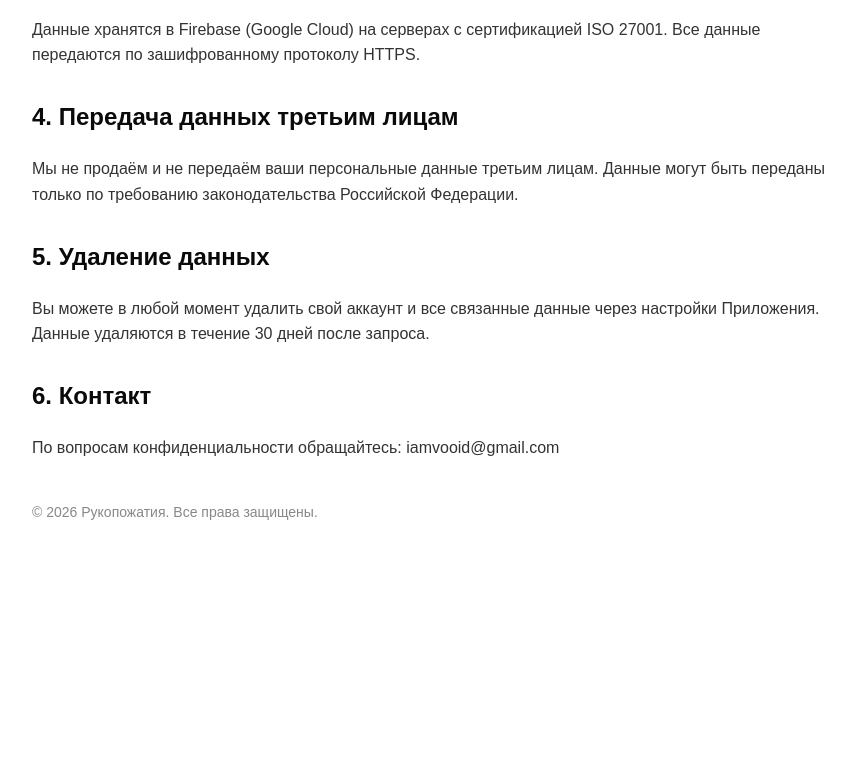
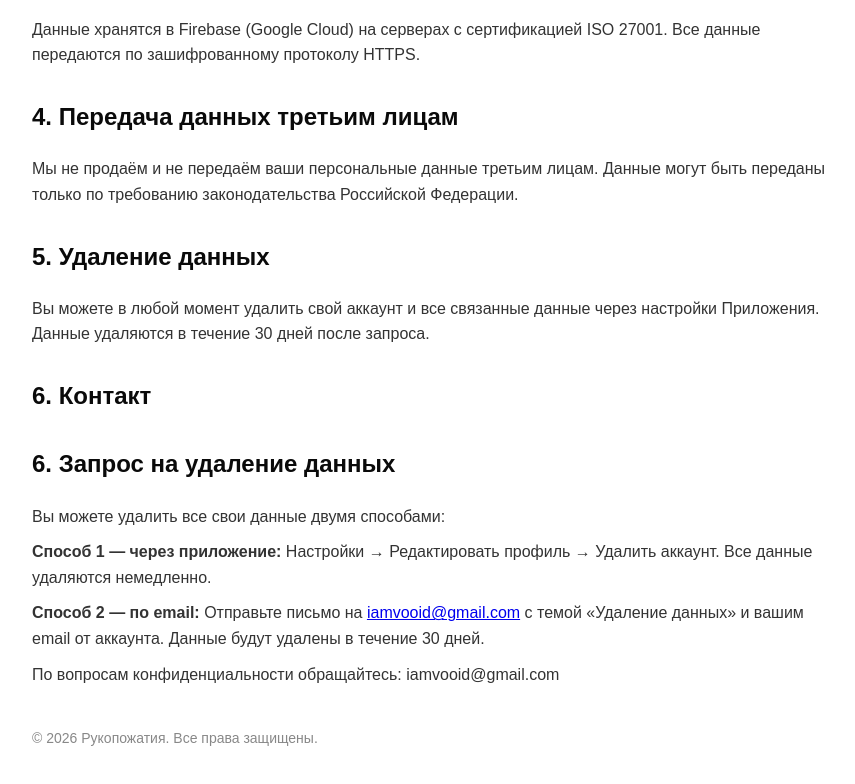
Before and after one commit to iamvooid-commits/privacy-policy, a plain HTML site: page index.html in a window 1280 px wide. Shown: the part 831-1615 px from the top of the page, without its empty margins (208-1063 px from the left). Before the commit the page ends 1394 px from the top, so only its background shows below. Drawn offline with Linux system fonts and the light colour scheme.

Commit message:
Update index.html

```diff
--- a/index.html
+++ b/index.html
@@ -42,6 +42,10 @@
 <p>Вы можете в любой момент удалить свой аккаунт и все связанные данные через настройки Приложения. Данные удаляются в течение 30 дней после запроса.</p>
 
 <h2>6. Контакт</h2>
+  <h2 id="delete">6. Запрос на удаление данных</h2>
+<p>Вы можете удалить все свои данные двумя способами:</p>
+<p><strong>Способ 1 — через приложение:</strong> Настройки → Редактировать профиль → Удалить аккаунт. Все данные удаляются немедленно.</p>
+<p><strong>Способ 2 — по email:</strong> Отправьте письмо на <a href="mailto:iamvooid@gmail.com">iamvooid@gmail.com</a> с темой «Удаление данных» и вашим email от аккаунта. Данные будут удалены в течение 30 дней.</p>
 <p>По вопросам конфиденциальности обращайтесь: iamvooid@gmail.com</p>
 
 <p style="margin-top: 40px; color: #888; font-size: 14px;">© 2026 Рукопожатия. Все права защищены.</p>
```
